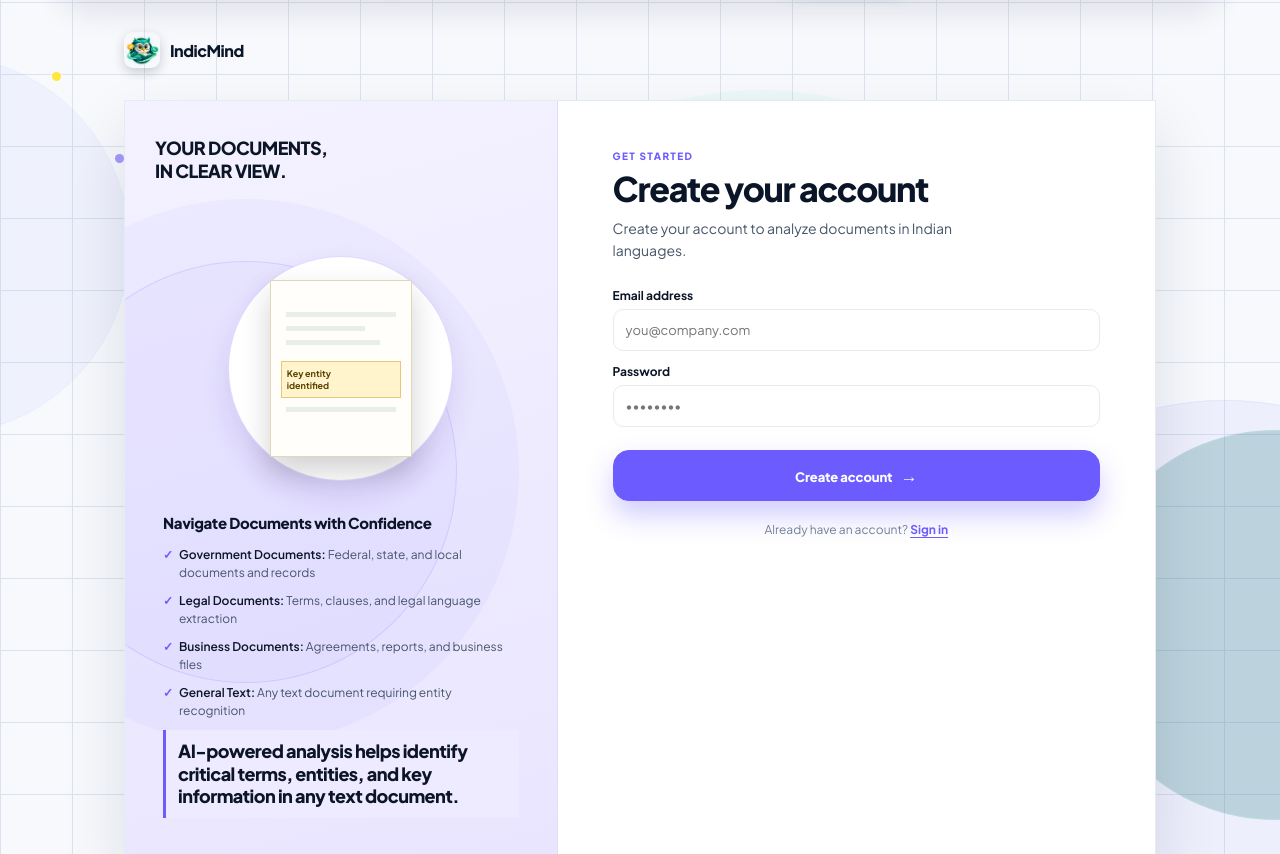
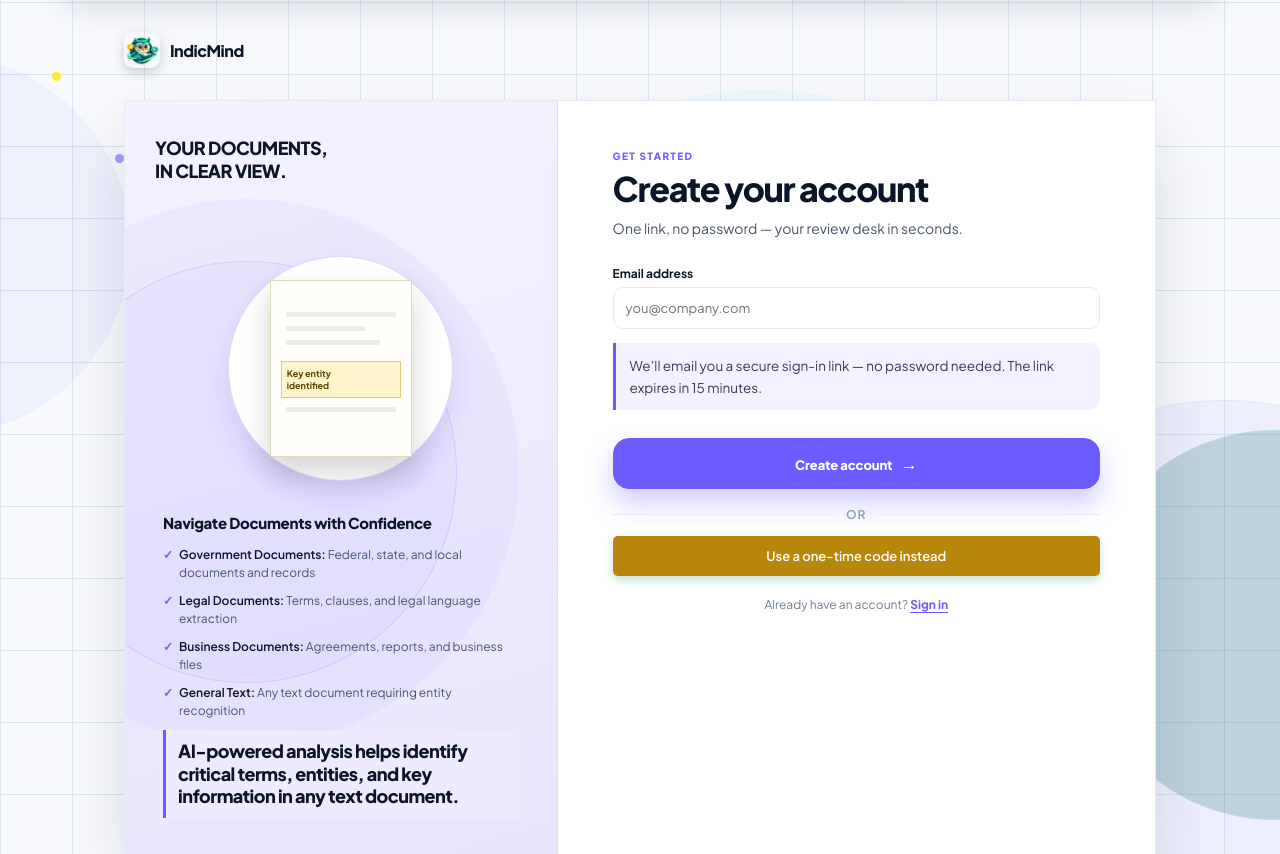
Before and after one commit to radhaa07/indicmind, a Flask app: page /register in a window 1280 px wide. Shown: the part 70-924 px from the top of the page. Run offline with Flask 3, Linux system fonts and the light colour scheme; some libraries are stand-ins or nearby versions.

Commit message:
auth: restore full OTP + magic-link email system (kept locally), with console fallback for SMTP-unconfigured environments

```diff
--- a/app.py
+++ b/app.py
@@ -672,34 +672,60 @@
 @app.route("/login", methods=["GET", "POST"])
 def login():
     if request.method == "POST":
+        action = request.form.get("action", "send_link")
         email = request.form.get("email", "").strip().lower()
-        password = request.form.get("password", "")
 
         if not email or "@" not in email:
             flash("Please enter a valid email address.", "error")
             return render_template("auth.html", mode="login")
 
-        if not password:
-            flash("Please enter your password.", "error")
-            return render_template("auth.html", mode="login")
+        if action == "send_otp":
+            try:
+                user = get_db().execute("SELECT * FROM users WHERE email = ?", (email,)).fetchone()
+                if not user:
+                    flash("No account found with this email. Please create an account first.", "error")
+                    return render_template("auth.html", mode="login")
+                otp_code = generate_otp()
+                send_otp_email(email, otp_code)
+                store_otp(email, otp_code)
+                if not os.getenv("SMTP_USER") or not os.getenv("SMTP_PASSWORD"):
+                    flash("Email not configured — your login code is in the server logs (Render → Logs).", "info")
+                return render_template("auth.html", mode="login", otp_sent=True, email=email)
+            except Exception as e:
+                app.logger.error(f"OTP send failed: {e}")
+                flash("Could not send the code. Please check your email configuration and retry.", "error")
+                return render_template("auth.html", mode="login")
+
+        if action == "verify_otp":
+            otp_code = request.form.get("otp", "").strip()
+            if not otp_code:
+                flash("Please enter the 6-digit code.", "error")
+                return render_template("auth.html", mode="login", otp_sent=True, email=email)
+            if verify_otp(email, otp_code):
+                user = get_db().execute("SELECT * FROM users WHERE email = ?", (email,)).fetchone()
+                if user:
+                    session.clear()
+                    session["user_id"] = user["id"]
+                    session["user_name"] = user["name"]
+                    return redirect(url_for("index"))
+                flash("Account not found.", "error")
+            else:
+                flash("Invalid or expired code. Please try again.", "error")
+                return render_template("auth.html", mode="login", otp_sent=True, email=email)
 
         try:
             user = get_db().execute("SELECT * FROM users WHERE email = ?", (email,)).fetchone()
             if not user:
-                flash("No account found with this email. Please create an account.", "error")
+                flash("No account found with this email. Please create an account first.", "error")
                 return render_template("auth.html", mode="login")
 
-            if not check_password_hash(user["password_hash"], password):
-                flash("Invalid email or password.", "error")
-                return render_template("auth.html", mode="login")
-
-            session.clear()
-            session["user_id"] = user["id"]
-            session["user_name"] = user["name"]
-            return redirect(url_for("index"))
+            send_magic_link(email, name=user["name"], mode="login")
+            if not os.getenv("SMTP_USER") or not os.getenv("SMTP_PASSWORD"):
+                flash("Email not configured — your login link is in the server logs (Render → Logs).", "info")
+            return render_template("auth.html", mode="login", link_sent=True, email=email)
         except Exception as e:
-            app.logger.error(f"Login failed: {e}")
-            flash("Login failed. Please try again.", "error")
+            app.logger.error(f"Magic-link send failed: {e}")
+            flash("Could not send the login link. Please check your email configuration and retry.", "error")
             return render_template("auth.html", mode="login")
 
     return render_template("auth.html", mode="login")
@@ -708,40 +734,67 @@
 @app.route("/register", methods=["GET", "POST"])
 def register():
     if request.method == "POST":
+        action = request.form.get("action", "send_link")
         email = request.form.get("email", "").strip().lower()
-        password = request.form.get("password", "")
 
         if not email or "@" not in email:
             flash("Please enter a valid email address.", "error")
             return render_template("auth.html", mode="register")
 
-        if not password or len(password) < 6:
-            flash("Please enter a password (at least 6 characters).", "error")
-            return render_template("auth.html", mode="register")
+        if action == "send_otp":
+            try:
+                existing = get_db().execute("SELECT * FROM users WHERE email = ?", (email,)).fetchone()
+                if existing:
+                    flash("An account already exists for that email. Try signing in.", "error")
+                    return render_template("auth.html", mode="register")
+                otp_code = generate_otp()
+                send_otp_email(email, otp_code)
+                store_otp(email, otp_code)
+                if not os.getenv("SMTP_USER") or not os.getenv("SMTP_PASSWORD"):
+                    flash("Email not configured — your signup code is in the server logs (Render → Logs).", "info")
+                return render_template("auth.html", mode="register", otp_sent=True, email=email)
+            except Exception as e:
+                app.logger.error(f"OTP send failed: {e}")
+                flash("Could not send the code. Please check your email configuration and retry.", "error")
+                return render_template("auth.html", mode="register")
+
+        if action == "verify_otp":
+            otp_code = request.form.get("otp", "").strip()
+            if not otp_code:
+                flash("Please enter the 6-digit code.", "error")
+                return render_template("auth.html", mode="register", otp_sent=True, email=email)
+            if verify_otp(email, otp_code):
+                try:
+                    name = _name_from_email(email)
+                    db = get_db()
+                    cursor = db.execute(
+                        "INSERT INTO users (name, email, password_hash) VALUES (?, ?, ?)",
+                        (name, email, generate_password_hash(uuid.uuid4().hex))
+                    )
+                    db.commit()
+                    session.clear()
+                    session["user_id"] = cursor.lastrowid
+                    session["user_name"] = name
+                    return redirect(url_for("index"))
+                except sqlite3.IntegrityError:
+                    flash("An account already exists for that email. Try signing in.", "error")
+            else:
+                flash("Invalid or expired code. Please try again.", "error")
+                return render_template("auth.html", mode="register", otp_sent=True, email=email)
 
         try:
-            existing = get_db().execute("SELECT * FROM users WHERE email = ?", (email,)).fetchone()
-            if existing:
+            existing_user = get_db().execute("SELECT * FROM users WHERE email = ?", (email,)).fetchone()
+            if existing_user:
                 flash("An account already exists for that email. Try signing in.", "error")
                 return render_template("auth.html", mode="register")
 
-            name = _name_from_email(email)
-            db = get_db()
-            cursor = db.execute(
-                "INSERT INTO users (name, email, password_hash) VALUES (?, ?, ?)",
-                (name, email, generate_password_hash(password))
-            )
-            db.commit()
-            session.clear()
-            session["user_id"] = cursor.lastrowid
-            session["user_name"] = name
-            return redirect(url_for("index"))
-        except sqlite3.IntegrityError:
-            flash("An account already exists for that email. Try signing in.", "error")
-            return render_template("auth.html", mode="register")
+            send_magic_link(email, name=_name_from_email(email), mode="register")
+            if not os.getenv("SMTP_USER") or not os.getenv("SMTP_PASSWORD"):
+                flash("Email not configured — your signup link is in the server logs (Render → Logs).", "info")
+            return render_template("auth.html", mode="register", link_sent=True, email=email)
         except Exception as e:
-            app.logger.error(f"Register failed: {e}")
-            flash("Registration failed. Please try again.", "error")
+            app.logger.error(f"Magic-link send failed: {e}")
+            flash("Could not send the sign-in link. Please check your email configuration and retry.", "error")
             return render_template("auth.html", mode="register")
 
     return render_template("auth.html", mode="register")
--- a/templates/auth.html
+++ b/templates/auth.html
@@ -23,19 +23,73 @@
     <div class="auth-form">
       <p class="eyebrow">{% if mode == 'login' %}WELCOME BACK{% else %}GET STARTED{% endif %}</p>
       <h1>{% if mode == 'login' %}Sign in{% else %}Create your account{% endif %}</h1>
-      <p class="intro">{% if mode == 'login' %}Sign in to access your documents.{% else %}Create your account to analyze documents in Indian languages.{% endif %}</p>
+      <p class="intro">{% if mode == 'login' %}One link, no password — pick up where your analysis left off.{% else %}One link, no password — your review desk in seconds.{% endif %}</p>
       {% with messages = get_flashed_messages(with_categories=true) %}{% for category, message in messages %}<div class="flash {{ category }}">{{ message }}</div>{% endfor %}{% endwith %}
-      <form method="post">
-        <label>Email address<input type="email" name="email" autocomplete="email" placeholder="you@company.com" required value="{{ request.form.get('email', '') }}"></label>
-        <label>Password<input type="password" name="password" autocomplete="{% if mode == 'login' %}current-password{% else %}new-password{% endif %}" placeholder="••••••••" required></label>
-        <button type="submit">{% if mode == 'login' %}Sign in{% else %}Create account{% endif %} <b>&rarr;</b></button>
-      </form>
+      {% if link_sent %}
+        <div class="link-sent">
+          <div class="link-sent-icon" aria-hidden="true">✉</div>
+          <h2>Check your inbox</h2>
+          <p>We sent a secure sign-in link to <strong>{{ email }}</strong>. It expires in 15 minutes and works only once.</p>
+          <form method="post">
+            <input type="hidden" name="email" value="{{ email }}">
+            <button type="submit" class="btn-quiet">Resend link</button>
+          </form>
+          <p class="switch"><a href="{{ url_for('login' if mode == 'login' else 'register') }}">Use a different email</a></p>
+        </div>
+      {% elif otp_sent %}
+        <div class="link-sent">
+          <div class="link-sent-icon" aria-hidden="true">#</div>
+          <h2>Enter your code</h2>
+          <p>We sent a 6-digit code to <strong>{{ email }}</strong>. It expires in 10 minutes.</p>
+          <form method="post">
+            <input type="hidden" name="action" value="verify_otp">
+            <input type="hidden" name="email" value="{{ email }}">
+            <label class="otp-label">6-digit code
+              <input type="text" name="otp" class="otp-code-input" autocomplete="one-time-code" inputmode="numeric" placeholder="123456" required maxlength="6" pattern="[0-9]{6}">
+            </label>
+            <button type="submit">{% if mode == 'login' %}Verify & sign in <b>&rarr;</b>{% else %}Verify & create account <b>&rarr;</b>{% endif %}</button>
+          </form>
+          <form method="post" style="margin-top:10px">
+            <input type="hidden" name="action" value="send_otp">
+            <input type="hidden" name="email" value="{{ email }}">
+            <button type="submit" class="btn-quiet">Resend code</button>
+          </form>
+        </div>
+      {% else %}
+        <form method="post">
+          <label>Email address<input type="email" name="email" autocomplete="email" placeholder="you@company.com" required value="{{ request.form.get('email', '') }}"></label>
+          <p class="magic-hint">We&rsquo;ll email you a secure sign-in link — no password needed. The link expires in 15 minutes.</p>
+          <button type="submit">{% if mode == 'login' %}Send login link <b>&rarr;</b>{% else %}Create account <b>&rarr;</b>{% endif %}</button>
+        </form>
+        <div class="divide"><span>or</span></div>
+        <button type="button" id="otp-toggle" class="btn-quiet btn-block">Use a one-time code instead</button>
+        <form id="otp-request-form" method="post" hidden>
+          <input type="hidden" name="action" value="send_otp">
+          <label>Email address<input type="email" name="email" autocomplete="email" placeholder="you@company.com" required></label>
+          <button type="submit">Send code <b>&rarr;</b></button>
+        </form>
+      {% endif %}
       <p class="switch">{% if mode == 'login' %}New to IndicMind? <a href="{{ url_for('register') }}">Create an account</a>{% else %}Already have an account? <a href="{{ url_for('login') }}">Sign in</a>{% endif %}</p>
     </div>
   </section>
 </main>
 
 <script>
+document.addEventListener('DOMContentLoaded', function() {
+  var toggle = document.getElementById('otp-toggle');
+  var otpForm = document.getElementById('otp-request-form');
+  if (toggle && otpForm) {
+    toggle.addEventListener('click', function() {
+      var open = otpForm.hidden;
+      otpForm.hidden = !open;
+      toggle.textContent = open ? 'Back to magic link' : 'Use a one-time code instead';
+      if (open) {
+        var input = otpForm.querySelector('input[type="email"]');
+        if (input) input.focus();
+      }
+    });
+  }
+});
 document.addEventListener('DOMContentLoaded', function() {
   const forms = document.querySelectorAll('form');
   const loadingOverlay = document.getElementById('loadingOverlay');
```
